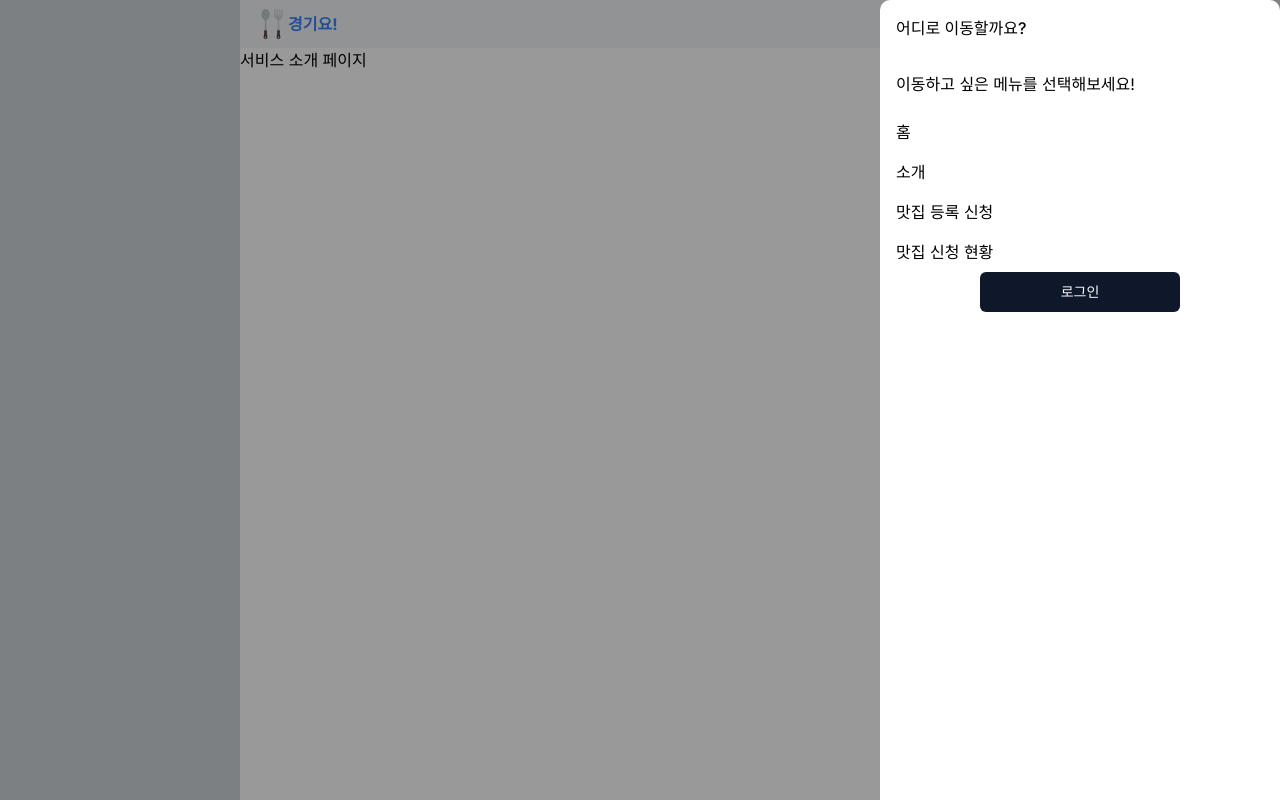
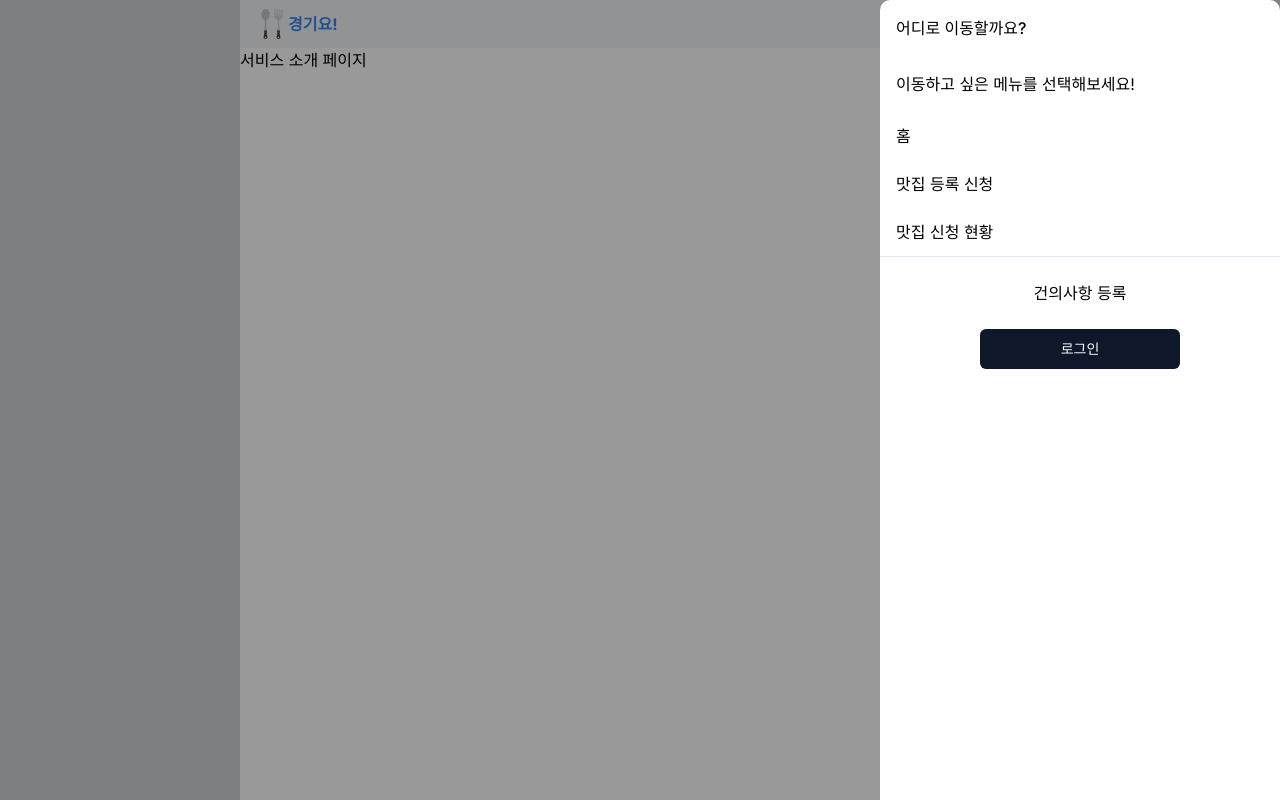
Before and after one commit to sscoderati/kyonggiyo, a Next.js app: page /about in a window 1280 px wide. Both pictures are taken after a click on the button 1005 px from the left and 24 px from the top of the page. Built offline with nearby package versions, Linux system fonts and the light colour scheme.

Commit message:
Feat: 사이드바에 건의사항 등록 링크 추가

```diff
--- a/package.json
+++ b/package.json
@@ -17,6 +17,7 @@
     "@radix-ui/react-label": "^2.0.2",
     "@radix-ui/react-scroll-area": "^1.0.5",
     "@radix-ui/react-select": "^2.0.0",
+    "@radix-ui/react-separator": "^1.0.3",
     "@radix-ui/react-slot": "^1.0.2",
     "@tanstack/react-query": "^5.24.1",
     "@tanstack/react-table": "^8.13.2",
--- a/src/components/SideBar/SideBar.tsx
+++ b/src/components/SideBar/SideBar.tsx
@@ -5,7 +5,8 @@ import { useRouter } from "next/navigation";
 import getLogout from "@/apis/getLogout";
 import SideBarItem from "@/components/SideBar/SideBarItem";
 import { Button } from "@/components/ui/button";
-import { PrivateRoutes, SideBarRoutes } from "@/constants";
+import { Separator } from "@/components/ui/separator";
+import { PrivateRoutes, SideBarRoutes, inquiryFormUrl } from "@/constants";
 import { Menu } from "lucide-react";
 import { toast } from "sonner";
 import { Drawer } from "vaul";
@@ -35,6 +36,11 @@ export default function SideBar() {
       return;
     }
     router.push(path);
+    setIsOpened(false);
+  };
+
+  const handleMoveToInquiry = () => {
+    window.location.href = inquiryFormUrl;
     setIsOpened(false);
   };
 
@@ -71,6 +77,7 @@ export default function SideBar() {
             {SideBarRoutes.map((route, index) => {
               return (
                 <div
+                  className={"my-1"}
                   key={`sidebar-route-${index}`}
                   onClick={() => handleMoveToPath(route.path)}
                 >
@@ -79,6 +86,15 @@ export default function SideBar() {
               );
             })}
           </>
+          <Separator />
+          <div
+            className={
+              "my-4 flex h-10 w-full cursor-pointer items-center justify-center transition-colors duration-300 hover:bg-blue-300"
+            }
+            onClick={() => handleMoveToInquiry()}
+          >
+            건의사항 등록
+          </div>
           {!token ? (
             <Button
               className={"mx-auto w-[200px]"}
--- /dev/null
+++ b/src/components/ui/separator.tsx
@@ -0,0 +1,31 @@
+"use client"
+
+import * as React from "react"
+import * as SeparatorPrimitive from "@radix-ui/react-separator"
+
+import { cn } from "@/lib/utils"
+
+const Separator = React.forwardRef<
+  React.ElementRef<typeof SeparatorPrimitive.Root>,
+  React.ComponentPropsWithoutRef<typeof SeparatorPrimitive.Root>
+>(
+  (
+    { className, orientation = "horizontal", decorative = true, ...props },
+    ref
+  ) => (
+    <SeparatorPrimitive.Root
+      ref={ref}
+      decorative={decorative}
+      orientation={orientation}
+      className={cn(
+        "shrink-0 bg-slate-200 dark:bg-slate-800",
+        orientation === "horizontal" ? "h-[1px] w-full" : "h-full w-[1px]",
+        className
+      )}
+      {...props}
+    />
+  )
+)
+Separator.displayName = SeparatorPrimitive.Root.displayName
+
+export { Separator }
--- a/src/constants/index.ts
+++ b/src/constants/index.ts
@@ -1,6 +1,5 @@
 export const SideBarRoutes = [
   { name: "홈", path: "/" },
-  { name: "소개", path: "/about" },
   { name: "맛집 등록 신청", path: "/candidate/register" },
   { name: "맛집 신청 현황", path: "/candidate/status" },
 ];
@@ -11,3 +10,5 @@ export const KGU_POS = { lat: 37.300548, lng: 127.03577 };
 export const KGU_ENCODED_NAME =
   "%ea%b2%bd%ea%b8%b0%eb%8c%80%ed%95%99%ea%b5%90+%ec%88%98%ec%9b%90%ec%ba%a0%ed%8d%bc%ec%8a%a4";
 export const APPNAME = "com.sscoderati.kyonggiyo";
+
+export const inquiryFormUrl = "https://forms.gle/a6CW1hG7JmFsUHSFA";
```
Also changed, not shown: 1 other file (tests, documents, lock files or other folders).
